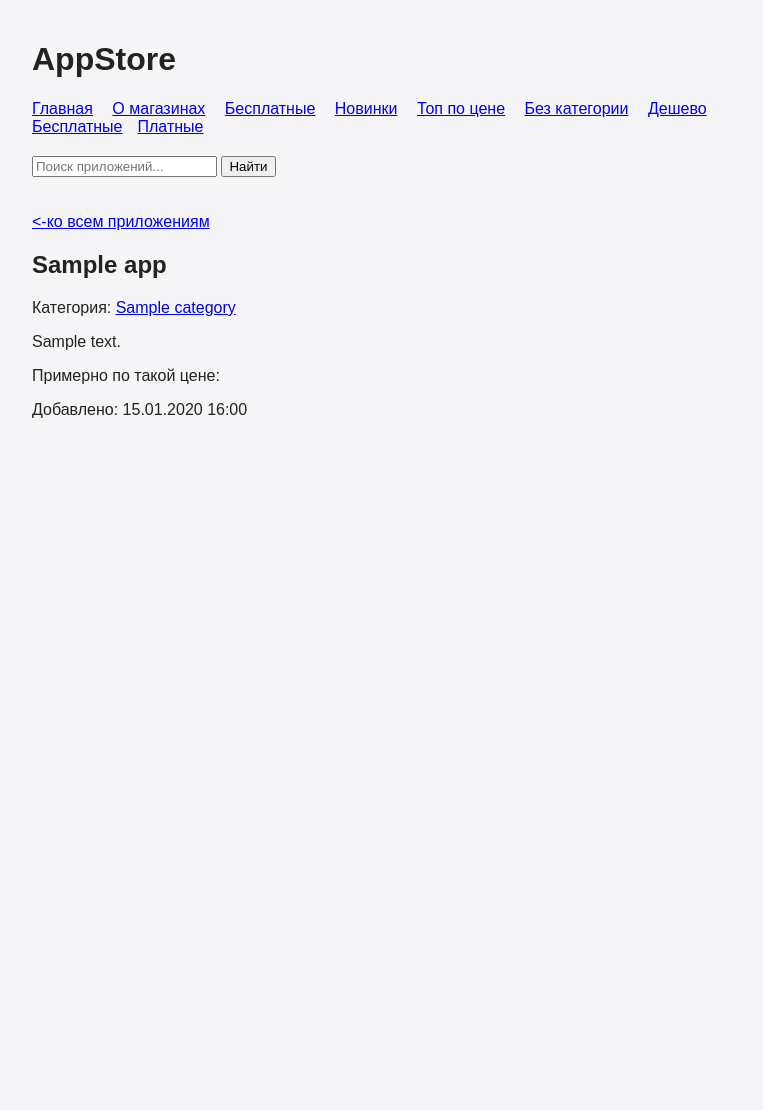
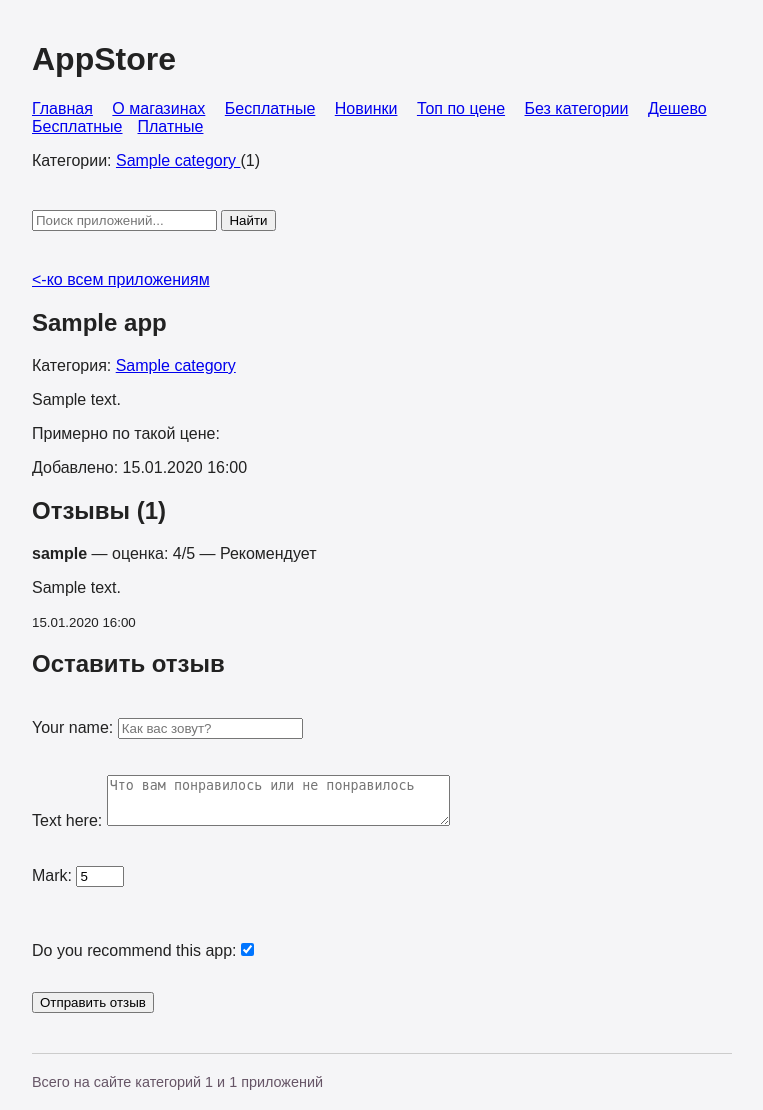
Before and after one commit to zere-codes/appstore, a Django app: page /app/1/ in a window 1280 px wide. Shown: the whole page, without its empty margins (258-1021 px from the left). Before the commit the page ends 418 px from the top, so only its background shows below. Run offline with Django 5.2, Linux system fonts and the light colour scheme; tables that the repository leaves empty hold one stand-in row (values such as "Sample post").

Commit message:
add context processor store_menu

```diff
--- a/appstore/settings.py
+++ b/appstore/settings.py
@@ -63,6 +63,7 @@
                 'django.template.context_processors.request',
                 'django.contrib.auth.context_processors.auth',
                 'django.contrib.messages.context_processors.messages',
+                'main.context_processors.store_menu',
             ],
         },
     },
--- a/main/admin.py
+++ b/main/admin.py
@@ -1,10 +1,10 @@
 from django.contrib import admin
-from .models import Category, App
+from .models import Category, App, Review
 # Register your models here.
 
 admin.site.register(Category)
 
-
+admin.site.register(Review)
 
 @admin.register(App)
 class AppAdmin(admin.ModelAdmin):
--- /dev/null
+++ b/main/context_processors.py
@@ -0,0 +1,15 @@
+from django.db.models import Count
+from .models import App, Category
+
+
+def store_menu(request):
+    categories = list(
+        Category.objects
+        .annotate(apps_count=Count('app'))
+        .order_by('name')
+    )
+    return {
+        'categories': categories,
+        'apps_total': App.objects.count(),
+        'categories_total': len(categories),
+    }
--- /dev/null
+++ b/main/forms.py
@@ -0,0 +1,34 @@
+from django import forms
+
+from .models import Review
+
+class ReviewForm(forms.ModelForm):
+    class Meta :
+        model=Review
+        fields=['username', 'comment', 'stars', 'recommended']
+        labels={
+            'username':'Your name',
+            'comment':'Text here',
+            'stars':'Mark',
+            'recommended':'Do you recommend this app',
+        }
+        widgets={
+            'username':forms.TextInput(attrs={
+                'placeholder':'Как вас зовут?',
+            }),
+            'comment':forms.Textarea(attrs={
+                'rows':3,
+                'placeholder':'Что вам понравилось или не понравилось',
+            }),
+            'stars':forms.NumberInput(attrs={
+                'min':1,
+                'max':5,
+            })
+        }
+
+
+    def clean_stars(self):
+        stars= self.cleaned_data['stars']
+        if stars < 1 or stars >5:
+            raise forms.ValidationError("Оценка должна быть от 1 до 5")
+        return stars
--- a/main/models.py
+++ b/main/models.py
@@ -26,3 +26,15 @@
     class Meta:
         verbose_name = 'Приложение'
         verbose_name_plural = 'Приложения'
+
+
+class Review(models.Model):
+    app=models.ForeignKey(App, on_delete=models.CASCADE)
+    username=models.CharField(max_length=50)
+    comment=models.TextField(blank=True)
+    stars=models.PositiveSmallIntegerField(default=5)
+    recommended=models.BooleanField(default=True)
+    created_at=models.DateTimeField(auto_now_add=True)
+
+    def __str__(self):
+        return f"{self.username}>{self.app.name}"
--- a/main/static/main/style.css
+++ b/main/static/main/style.css
@@ -27,3 +27,21 @@
     margin:20px auto;
 
 }
+
+form{
+    margin: 20px auto;
+}
+
+
+.categories-nav a.active{
+    font-weight: bold;
+    text-decorations:underline;
+}
+
+footer {
+    margin-top: 40px;
+    padding-top: 20px;
+    border-top: 1px solid #ccc;
+    color:#656;
+    font-size:0.9em;
+}
--- a/main/templates/main/about.html
+++ b/main/templates/main/about.html
@@ -3,6 +3,8 @@
 {% block title %}О магазине - AppStore{% endblock %}
 
 {% block content %}
+
+
     <h2>О магазине</h2>
     <p>AppStore - учебный магазин, который мы пишем на Django</p>
     <p>Категории, приложения и цены живут в базе данных, а страницы собираются из шаблонов</p>
--- a/main/templates/main/app_detail.html
+++ b/main/templates/main/app_detail.html
@@ -22,6 +22,46 @@
         <br>
     {% endfor %}
 
+
+
+
     <p>Добавлено: {{app.created_at|date:"d.m.Y H:i"}}</p>
 
+    <section>
+    <h2>Отзывы ({{ reviews|length }})</h2>
+
+    {% for review in reviews %}
+        <article>
+            <p>
+                <strong>{{ review.username }}</strong>
+                — оценка: {{ review.stars }}/5
+                —
+                {% if review.recommended %}
+                    Рекомендует
+                {% else %}
+                    Не рекомендует
+                {% endif %}
+            </p>
+            {% if review.comment %}
+                <p>{{ review.comment }}</p>
+            {% endif %}
+            <p><small>{{ review.created_at|date:"d.m.Y H:i" }}</small></p>
+        </article>
+    {% empty %}
+        <p>Отзывов пока нет. Будьте первым!</p>
+    {% endfor %}
+</section>
+
+<section>
+    <h2>Оставить отзыв</h2>
+
+    <form method="post" action="{% url 'main:add_review' app.id %}">
+        {% csrf_token %}
+
+        {{ form.as_p }}
+
+        <button type="submit">Отправить отзыв</button>
+    </form>
+</section>
+
 {% endblock %}
--- a/main/templates/main/base.html
+++ b/main/templates/main/base.html
@@ -42,11 +42,27 @@
 
     </nav>
 
+   <p class="categories-nav">
+        Категории:
+        {% for category in categories %}
+            <a href="{% url 'main:category' category.id %}"
+               {% if request.resolver_match.url_name == 'category' and request.resolver_match.kwargs.category_id == category.id %}class="active"{% endif %}>
+                {{ category.name }}
+            </a>
+            ({{ category.apps_count }}){% if not forloop.last %} · {% endif %}
+        {% empty %}
+            пока нет
+        {% endfor %}
+    </p>
+
    <form method="GET" action="{% url 'main:index' %}">
     <input type="text" name="q" placeholder="Поиск приложений..." value="{{ q }}">
 
     <button type="submit">Найти</button>
 </form>
     {% block content %}{% endblock %}
+
+     <footer>Всего на сайте категорий {{categories_total}} и {{apps_total}} приложений</footer>
+
 </body>
 </html>
--- a/main/urls.py
+++ b/main/urls.py
@@ -5,18 +5,21 @@
 app_name='main'
 
 urlpatterns = [
-
     path('', views.index, name='index'),
     path('about/', views.AboutView.as_view(), name='about'),
     path('app/<int:app_id>/', views.AppDetailView.as_view(), name='app_detail'),
-    path('category/<int:category_id>/', views.category_detail, name='category'),
+    path('app/<int:app_id>/review/', views.add_review, name='add_review'),    path('category/<int:category_id>/', views.category_detail, name='category'),
     path('free/', views.free_apps, name='free'),
     path('new/', views.NewAppView.as_view(), name='new'),
     path('top/', views.top, name='top'),
     path('nocategory/', views.no_category, name='nocategory'),
     path('category_free/<int:category_id>/', views.category_free, name='category_free'),
     path('cheap/', views.cheap, name='cheap'),
-    path('free-apps/', views.apps_list, {'is_free': True}, name='free_apps'),
-    path('paid-apps/', views.apps_list, {'is_free': False}, name='paid_apps'),
+
+    path('free-apps/', views.AppsIsFreeListView.as_view(), {'is_free': True}, name='free_apps'),
+    path('paid-apps/', views.AppsIsFreeListView.as_view(), {'is_free': False}, name='paid_apps'),
+
     path('api/app/<int:app_id>/', views.api_app_detail, name='api_app_detail'),
+    path('apps_list/', views.AppsIsFreeListView.as_view(), name='apps_list'),
+
 ]
--- a/main/views.py
+++ b/main/views.py
@@ -1,14 +1,15 @@
 from django.db.models import Q
-from django.shortcuts import render, get_object_or_404
-from .models import App, Category
+from django.shortcuts import render, get_object_or_404, redirect
+from .models import App, Category, Review
 
 from django.db.models import Q
 from django.core.paginator import Paginator
-from django.views.decorators.http import require_GET
+from django.views.decorators.http import require_POST
 
 from django.http import JsonResponse, HttpResponse
 
 from django.views.generic import TemplateView, ListView, DetailView
+from .forms import ReviewForm
 SORTS = {
     'new': '-created_at',
     'name': 'name',
@@ -38,7 +39,6 @@
         'sort': sort,
         'page_obj': page_obj,
         'featured': featured,
-        'categories': categories,
     })
 
 
@@ -72,7 +72,8 @@
             )
             .exclude(id=app.id)[:3]
         )
-
+        context['form']=ReviewForm()
+        context['reviews']=app.review_set.order_by('-created_at')
         return context
 
 def category_detail(request,category_id):
@@ -91,9 +92,6 @@
         'apps':apps
     })
 
-# def new(request):
-#     apps = App.objects.order_by('-created_at')[:5]
-#     return render(request,'main/new.html',{'apps':apps})
 
 class NewAppView(ListView):
     model=App
@@ -120,18 +118,51 @@
     return render(request, 'main/cheap.html', {'apps': apps})
 
 
-def apps_list(request, is_free):
-    if is_free:
-        apps = App.objects.filter(price=0)
-        title = 'Бесплатные приложения'
-    else:
-        apps = App.objects.filter(price__gt=0)
-        title = 'Платные приложения'
 
-    return render(request, 'main/apps_list.html', {
-        'apps': apps,
-        'title': title,
+class AppsIsFreeListView(ListView):
+    model = App
+    template_name = 'main/apps_list.html'
+    context_object_name = 'apps'
+
+    def get_queryset(self):
+        if self.kwargs.get('is_free'):
+            return App.objects.filter(price=0)
+        return App.objects.filter(price__gt=0)
+
+    def get_context_data(self, **kwargs):
+        context = super().get_context_data(**kwargs)
+        if self.kwargs.get('is_free'):
+            context['title'] = 'Бесплатные приложения'
+        else:
+            context['title'] = 'Платные приложения'
+        return context
+
+@require_POST
+def add_review(request, app_id):
+    app = get_object_or_404(App, id=app_id)
+    form = ReviewForm(request.POST)
+
+    if form.is_valid():
+        review = form.save(commit=False)
+        review.app = app
+        review.save()
+        return redirect('main:app_detail', app_id=app.id)
+
+    reviews = app.review_set.order_by('-created_at')
+    similar_apps = (
+        App.objects.filter(
+            price__gte=app.price - 10,
+            price__lte=app.price + 10,
+        )
+        .exclude(id=app.id)[:3]
+    )
+    return render(request, 'main/app_detail.html', {
+        'app': app,
+        'form': form,
+        'reviews': reviews,
+        'similar_apps': similar_apps,
     })
+
 
 def api_app_detail(request, app_id):
     app= get_object_or_404(App, id=app_id)
```
Also changed, not shown: main/templates/main/index.html (+2 -7 lines), main/migrations/0004_review.py (added).
